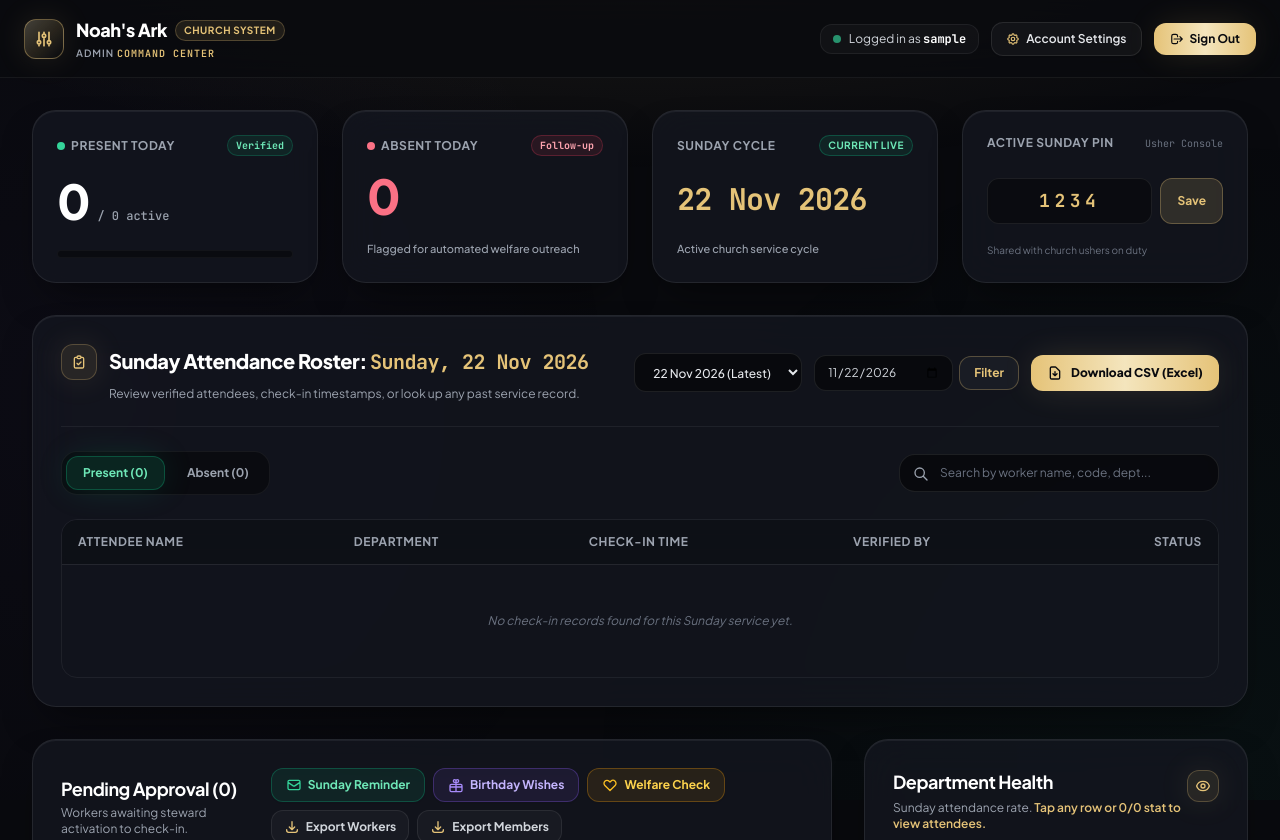
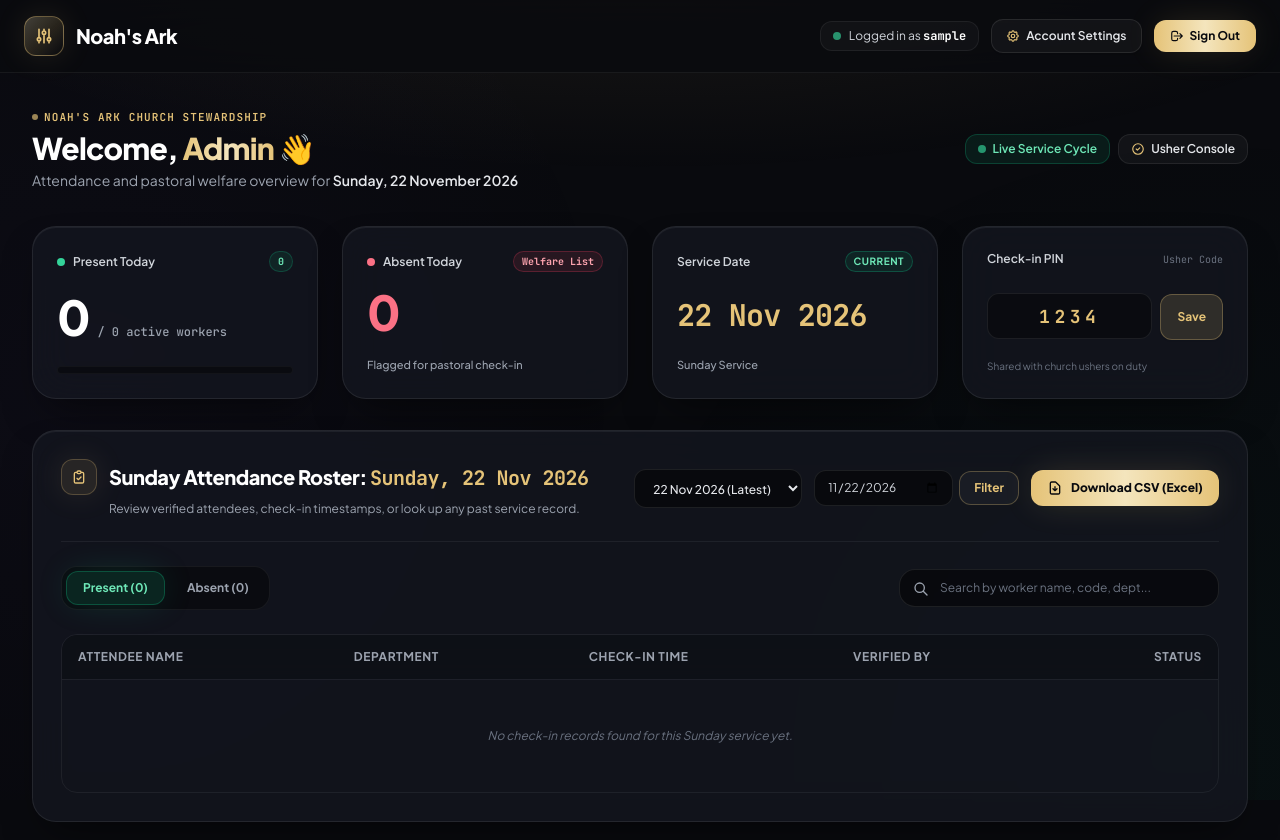
Before and after one commit to 19Enicodes/noahsark, a Django app: page /admin/dashboard/ in a window 1280 px wide. Shown: the top 840 px of the page. Run offline with Django 5.2, Linux system fonts and the light colour scheme; the visitor is signed in with stand-in values (Sample User, id 1); data comes from the database, SQL or seed files in the repository; data that the repository does not hold is empty; some libraries are stand-ins or nearby versions.

Commit message:
style(admin): declutter navbar and add welcome admin hero section

```diff
--- a/management/templates/management/admin_dashboard.html
+++ b/management/templates/management/admin_dashboard.html
@@ -120,20 +120,14 @@
     <header class="w-full border-b border-white/[0.06] bg-[#090A0E]/80 backdrop-blur-2xl sticky top-0 z-40 transition-all">
       <div class="max-w-7xl mx-auto px-4 sm:px-6 py-3.5 sm:py-4 flex items-center justify-between relative z-10">
         <!-- Brand / Insignia -->
-        <div class="flex items-center gap-3 min-w-0">
-          <div class="w-9 h-9 sm:w-10 sm:h-10 rounded-xl bg-gradient-to-br from-champagne-soft/25 via-champagne/15 to-transparent border border-champagne/40 text-champagne flex items-center justify-center flex-shrink-0 shadow-glow-champagne">
+        <a href="{% url 'admin_dashboard' %}" class="flex items-center gap-2.5 sm:gap-3 min-w-0 group" title="Noah's Ark Admin Dashboard">
+          <div class="w-9 h-9 sm:w-10 sm:h-10 rounded-xl bg-gradient-to-br from-champagne-soft/25 via-champagne/15 to-transparent border border-champagne/40 text-champagne flex items-center justify-center flex-shrink-0 shadow-glow-champagne group-hover:scale-105 transition-transform">
             <svg class="h-5 w-5 sm:h-5 sm:w-5 text-champagne" fill="none" stroke="currentColor" viewBox="0 0 24 24">
               <path d="M12 6V4m0 2a2 2 0 100 4m0-4a2 2 0 110 4m-6 8a2 2 0 100-4m0 4a2 2 0 110-4m0 4v2m0-6V4m6 6v10m6-2a2 2 0 100-4m0 4a2 2 0 110-4m0 4v2m0-6V4" stroke-linecap="round" stroke-linejoin="round" stroke-width="2"></path>
             </svg>
           </div>
-          <div class="min-w-0">
-            <div class="flex items-center gap-2">
-              <span class="font-extrabold text-base sm:text-lg tracking-tight leading-none text-white">Noah's Ark</span>
-              <span class="hidden sm:inline-block text-[10px] font-bold text-champagne bg-champagne/10 border border-champagne/25 px-2 py-0.5 rounded-full uppercase tracking-wider">Church System</span>
-            </div>
-            <span class="text-[10px] text-gray-400 font-semibold tracking-widest uppercase block truncate mt-0.5">Admin <span class="text-champagne font-mono">Command Center</span></span>
-          </div>
-        </div>
+          <span class="font-extrabold text-lg sm:text-xl tracking-tight text-white whitespace-nowrap group-hover:text-champagne transition-colors">Noah's Ark</span>
+        </a>
 
         <!-- Desktop Navigation & Controls (>= md) -->
         <div class="hidden md:flex items-center gap-3">
@@ -277,22 +271,70 @@
       </div>
       {% endif %}
 
+      <!-- Welcome Admin Section -->
+      <section class="flex flex-col sm:flex-row sm:items-center justify-between gap-4 pt-1 pb-1">
+        <div>
+          <span class="text-[11px] uppercase font-mono tracking-widest text-champagne font-semibold flex items-center gap-1.5 mb-1">
+            <span class="w-1.5 h-1.5 rounded-full bg-champagne animate-pulse"></span>
+            Noah's Ark Church Stewardship
+          </span>
+          <h1 class="text-2xl sm:text-3xl font-extrabold text-white tracking-tight">
+            Welcome, <span class="text-transparent bg-clip-text bg-gradient-to-r from-champagne via-champagne-soft to-champagne">Admin</span> 👋
+          </h1>
+          <p class="text-xs sm:text-sm text-gray-400 mt-1 font-normal">
+            Attendance and pastoral welfare overview for <strong class="text-gray-200 font-semibold">{{ ref_date|date:"l, d F Y" }}</strong>
+          </p>
+        </div>
+
+        <div class="flex items-center gap-2 self-start sm:self-auto flex-wrap">
+          {% if is_historical %}
+            <span class="inline-flex items-center gap-1.5 px-3 py-1.5 rounded-xl bg-amber-500/10 border border-amber-500/25 text-amber-300 text-xs font-semibold">
+              <span class="w-2 h-2 rounded-full bg-amber-400"></span>
+              Historical Archive
+            </span>
+            <a
+              href="{% url 'admin_dashboard' %}"
+              class="inline-flex items-center gap-1 px-3 py-1.5 rounded-xl bg-white/[0.04] hover:bg-champagne/15 text-champagne border border-champagne/30 text-xs font-semibold transition-all"
+            >
+              <span>Back to Current</span>
+              <svg class="w-3.5 h-3.5" fill="none" stroke="currentColor" viewBox="0 0 24 24">
+                <path stroke-linecap="round" stroke-linejoin="round" stroke-width="2" d="M9 5l7 7-7 7" />
+              </svg>
+            </a>
+          {% else %}
+            <span class="inline-flex items-center gap-1.5 px-3 py-1.5 rounded-xl bg-emerald-500/10 border border-emerald-500/25 text-emerald-300 text-xs font-semibold">
+              <span class="w-2 h-2 rounded-full bg-emerald-400 shadow-glow-emerald animate-pulse"></span>
+              Live Service Cycle
+            </span>
+            <a
+              href="{% url 'usher_checkin' %}"
+              class="inline-flex items-center gap-1.5 px-3 py-1.5 rounded-xl bg-white/[0.04] hover:bg-white/[0.08] text-gray-200 hover:text-white border border-white/[0.08] text-xs font-semibold transition-all"
+            >
+              <svg class="w-3.5 h-3.5 text-champagne" fill="none" stroke="currentColor" viewBox="0 0 24 24">
+                <path stroke-linecap="round" stroke-linejoin="round" stroke-width="2" d="M9 12l2 2 4-4m6 2a9 9 0 11-18 0 9 9 0 0118 0z" />
+              </svg>
+              <span>Usher Console</span>
+            </a>
+          {% endif %}
+        </div>
+      </section>
+
       <!-- Row 1: Key Metrics Floating Stat Capsules -->
       <section class="grid grid-cols-1 sm:grid-cols-2 lg:grid-cols-4 gap-4 sm:gap-6">
         <!-- Present Today Card -->
-        <div class="obsidian-card-interactive p-6 rounded-3xl flex flex-col justify-between scroll-reveal opacity-0 translate-y-6">
+        <div class="obsidian-card-interactive p-5 sm:p-6 rounded-3xl flex flex-col justify-between scroll-reveal opacity-0 translate-y-6">
           <div class="flex items-center justify-between">
-            <span class="text-xs text-gray-400 font-bold uppercase tracking-wider flex items-center gap-1.5">
+            <span class="text-xs text-gray-300 font-semibold flex items-center gap-2">
               <span class="w-2 h-2 rounded-full bg-emerald-400 shadow-glow-emerald"></span>
               <span>Present Today</span>
             </span>
             <span class="text-[10px] font-mono text-emerald-300 bg-emerald-500/10 border border-emerald-500/25 px-2 py-0.5 rounded-full font-bold">
-              Verified
+              {% if total_active %}{{ present_today|add:0 }} / {{ total_active }}{% else %}0{% endif %}
             </span>
           </div>
           <div class="mt-4 flex items-baseline gap-2">
             <span class="text-4xl sm:text-5xl font-extrabold text-white tracking-tight">{{ present_today }}</span>
-            <span class="text-xs text-gray-400 font-mono font-medium">/ {{ total_active }} active</span>
+            <span class="text-xs text-gray-400 font-mono font-medium">/ {{ total_active }} active workers</span>
           </div>
           <!-- Segmented Progress Bar -->
           <div class="w-full bg-black/40 rounded-full h-2 mt-5 p-0.5 border border-white/[0.04] overflow-hidden">
@@ -301,30 +343,30 @@
         </div>
 
         <!-- Absent Today Card -->
-        <div class="obsidian-card-interactive p-6 rounded-3xl flex flex-col justify-between scroll-reveal opacity-0 translate-y-6" style="transition-delay: 75ms;">
+        <div class="obsidian-card-interactive p-5 sm:p-6 rounded-3xl flex flex-col justify-between scroll-reveal opacity-0 translate-y-6" style="transition-delay: 75ms;">
           <div class="flex items-center justify-between">
-            <span class="text-xs text-gray-400 font-bold uppercase tracking-wider flex items-center gap-1.5">
+            <span class="text-xs text-gray-300 font-semibold flex items-center gap-2">
               <span class="w-2 h-2 rounded-full bg-rose-400 shadow-glow-rose"></span>
               <span>Absent Today</span>
             </span>
             <span class="text-[10px] font-mono text-rose-300 bg-rose-500/10 border border-rose-500/25 px-2 py-0.5 rounded-full font-bold">
-              Follow-up
+              Welfare List
             </span>
           </div>
           <div class="mt-4">
             <span class="text-4xl sm:text-5xl font-extrabold text-rose-400 tracking-tight">{{ absent_today }}</span>
           </div>
-          <span class="text-[11px] text-gray-400 mt-5 block font-medium">Flagged for automated welfare outreach</span>
+          <span class="text-[11px] text-gray-400 mt-5 block font-medium">Flagged for pastoral check-in</span>
         </div>
 
         <!-- Sunday Reference Card -->
-        <div class="obsidian-card-interactive p-6 rounded-3xl flex flex-col justify-between scroll-reveal opacity-0 translate-y-6" style="transition-delay: 150ms;">
+        <div class="obsidian-card-interactive p-5 sm:p-6 rounded-3xl flex flex-col justify-between scroll-reveal opacity-0 translate-y-6" style="transition-delay: 150ms;">
           <div class="flex items-center justify-between">
-            <span class="text-xs text-gray-400 font-bold uppercase tracking-wider">Sunday Cycle</span>
+            <span class="text-xs text-gray-300 font-semibold">Service Date</span>
             {% if is_historical %}
               <span class="text-[10px] bg-amber-500/10 text-amber-300 border border-amber-500/30 px-2 py-0.5 rounded-full font-bold uppercase tracking-wider">Historical</span>
             {% else %}
-              <span class="text-[10px] bg-emerald-500/10 text-emerald-300 border border-emerald-500/30 px-2 py-0.5 rounded-full font-bold uppercase tracking-wider">Current Live</span>
+              <span class="text-[10px] bg-emerald-500/10 text-emerald-300 border border-emerald-500/30 px-2 py-0.5 rounded-full font-bold uppercase tracking-wider">Current</span>
             {% endif %}
           </div>
           <div class="mt-4">
@@ -335,15 +377,15 @@
               <span>← Back to latest Sunday</span>
             </a>
           {% else %}
-            <span class="text-[11px] text-gray-400 mt-4 block font-medium">Active church service cycle</span>
+            <span class="text-[11px] text-gray-400 mt-4 block font-medium">{{ ref_date|date:"l" }} Service</span>
           {% endif %}
         </div>
 
         <!-- Sunday PIN Setup Card -->
-        <div class="obsidian-card-interactive p-6 rounded-3xl flex flex-col justify-between scroll-reveal opacity-0 translate-y-6" style="transition-delay: 225ms;">
+        <div class="obsidian-card-interactive p-5 sm:p-6 rounded-3xl flex flex-col justify-between scroll-reveal opacity-0 translate-y-6" style="transition-delay: 225ms;">
           <div class="flex items-center justify-between">
-            <span class="text-xs text-gray-400 font-bold uppercase tracking-wider">Active Sunday PIN</span>
-            <span class="text-[10px] text-gray-500 font-mono">Usher Console</span>
+            <span class="text-xs text-gray-300 font-semibold">Check-in PIN</span>
+            <span class="text-[10px] text-gray-500 font-mono">Usher Code</span>
           </div>
           <form method="POST" class="mt-4 flex gap-2">
             {% csrf_token %}
```
